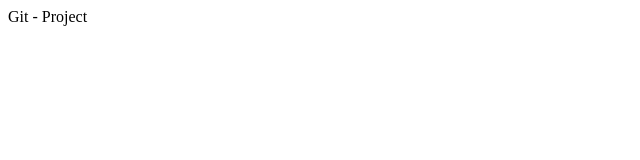
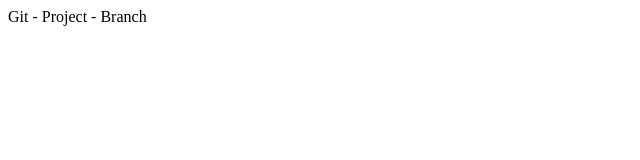
Before and after one commit to Mery-Azibekyan/myApp, a plain HTML site: page index.html in a window 1280 px wide. Shown: the full height of the page, 0-640 px from the left. Drawn offline with Linux system fonts and the light colour scheme.

Commit message:
branch files

```diff
--- /dev/null
+++ b/dir2/app2.js
@@ -0,0 +1 @@
+console.log('123');
--- a/index.html
+++ b/index.html
@@ -6,6 +6,6 @@
 	<title>Document</title>
 </head>
 <body>
-	Git - Project
+	Git - Project - Branch
 </body>
 </html>
```
Also changed, not shown: fileInBranch.txt (added), 1 other file.
